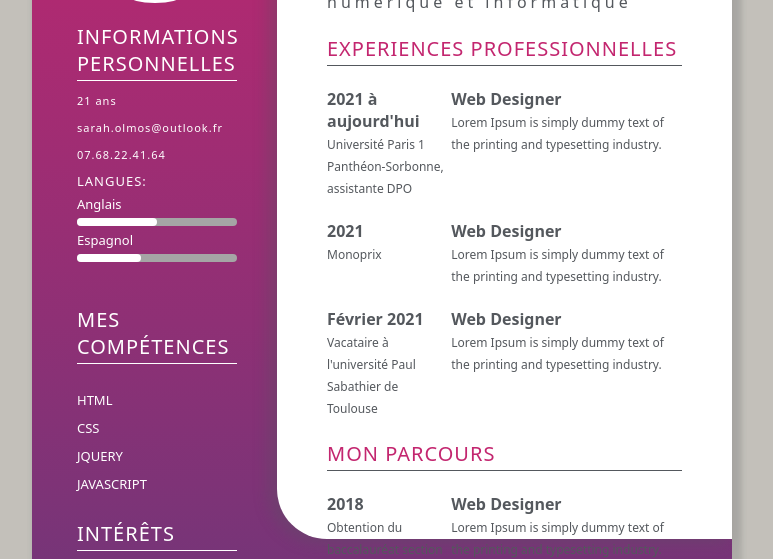
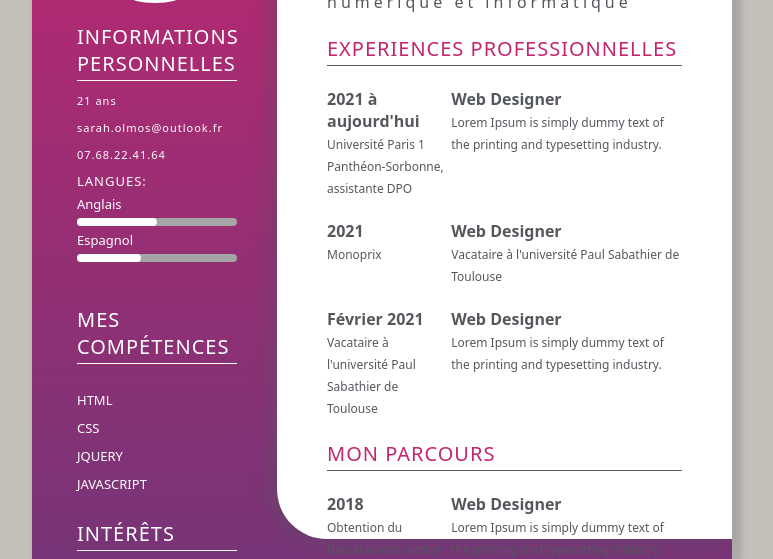
Before and after one commit to saraholmos/SarahOlmos.github.io, a plain HTML site: page index.html in a window 1280 px wide. Shown: the part 261-820 px from the top of the page, without its empty margins (258-1031 px from the left). Drawn offline with Linux system fonts and the light colour scheme.

Commit message:
Update index.html

```diff
--- a/index.html
+++ b/index.html
@@ -116,7 +116,7 @@
 		</div>
 		<div class="col-div-8">
 			<p class="p5">Web Designer</p>
-			<span class="span1">Lorem Ipsum is simply dummy text of the printing and typesetting industry.</span>
+			<span class="span1">Vacataire à l'université Paul Sabathier de Toulouse</span>
 		</div>
 		<div class="clearfix"></div>
 		<br>
```
